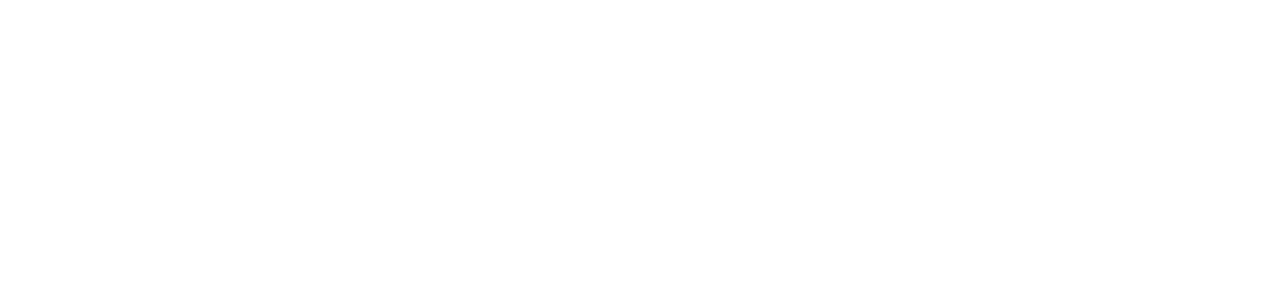
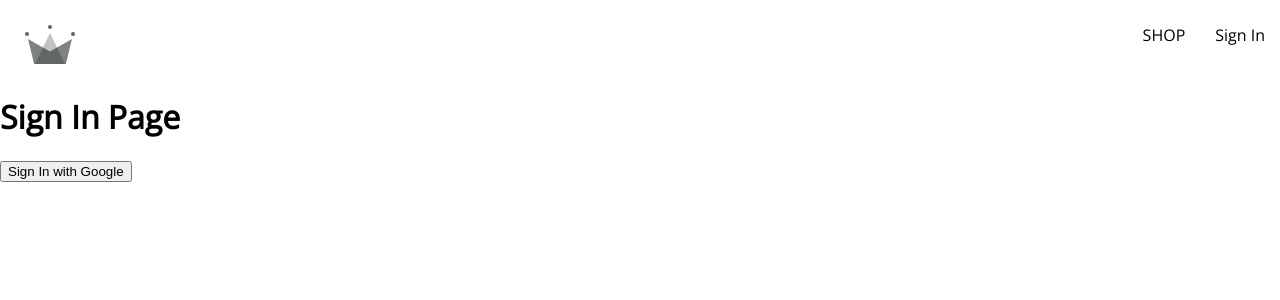
Before and after one commit to Tegon903/dooda-clothing, a React (Create React App) app: page /sign-in in a window 1280 px wide. Before the commit this address had no page. Shown: the top 300 px of the page. Built offline with nearby package versions, Linux system fonts and the light colour scheme; a web font is replaced by a local one.

Commit message:
install Firebase and setup

```diff
--- a/package.json
+++ b/package.json
@@ -6,6 +6,7 @@
     "@testing-library/jest-dom": "^5.16.5",
     "@testing-library/react": "^13.4.0",
     "@testing-library/user-event": "^13.5.0",
+    "firebase": "^9.13.0",
     "react": "^18.2.0",
     "react-dom": "^18.2.0",
     "react-router-dom": "^6.4.2",
--- a/src/App.js
+++ b/src/App.js
@@ -1,6 +1,7 @@
 import {Routes, Route } from 'react-router-dom';
 import Navigation from './routes/navigation/navigation.component';
 import Home from './routes/home/home.component';
+import SignIn from './routes/sign-in/sign-in.component';
 
 const Shop = () => {
   return(
@@ -14,6 +15,7 @@
       <Route path='/' element={<Navigation />}>
         <Route index element={<Home />} />
         <Route path='shop' element={<Shop />} />
+        <Route path='sign-in' element={<SignIn />} />
       </Route>
     </Routes>
   );
--- a/src/routes/navigation/navigation.component.jsx
+++ b/src/routes/navigation/navigation.component.jsx
@@ -16,6 +16,9 @@
             <Link className="nav-link" to='/shop'>
                 SHOP
             </Link>
+            <Link className="nav-link" to='/sign-in'>
+                Sign In
+            </Link>
           </div>
         </div>
         <Outlet />
--- /dev/null
+++ b/src/routes/sign-in/sign-in.component.jsx
@@ -0,0 +1,18 @@
+import { signInWithGooglePopup, createUserDocumentFromAuth } from "../../utils/firebase/firebase.utils";
+
+const SignIn = () => {
+    const logGoogleUser = async () => {
+        const {user} = await signInWithGooglePopup();
+        createUserDocumentFromAuth(user);
+    }
+    return (
+        <div>
+            <h1>Sign In Page</h1>
+            <button onClick={logGoogleUser}>
+                Sign In with Google
+            </button>
+        </div>
+    );
+};
+
+export default SignIn;
--- /dev/null
+++ b/src/utils/firebase/firebase.utils.js
@@ -0,0 +1,36 @@
+import { initializeApp } from 'firebase/app';
+import { getAuth, signInWithRedirect, signInWithPopup, GoogleAuthProvider} from 'firebase/auth';
+import { getFirestore, doc, getDoc, setDoc } from 'firebase/firestore';
+
+
+const firebaseConfig = {
+    apiKey: "AIzaSyC4KpKJkVpayMdYq2YiWcob9cswf5gxuNQ",
+    authDomain: "dooda-clothing-db.firebaseapp.com",
+    projectId: "dooda-clothing-db",
+    storageBucket: "dooda-clothing-db.appspot.com",
+    messagingSenderId: "884604855609",
+    appId: "1:884604855609:web:a218221f2454a44839b4e8"
+  };
+
+  const firebaseApp = initializeApp(firebaseConfig);
+
+  const provider = new GoogleAuthProvider();
+
+  provider.setCustomParameters({
+    promt: "select_account"
+  });
+
+  export const auth = getAuth();
+  export const signInWithGooglePopup =  () => signInWithPopup(auth, provider);
+
+  export const db = getFirestore();
+
+  export const createUserDocumentFromAuth = async (userAuth) => {
+    const userDocRef = doc(db, 'users', userAuth.uid);
+
+    console.log(userDocRef);
+
+    const userSnapshot = await getDoc(userDocRef);
+    console.log(userSnapshot);
+    console.log(userSnapshot.exists());
+  };
```
Also changed, not shown: 1 other file (tests, documents, lock files or other folders).
